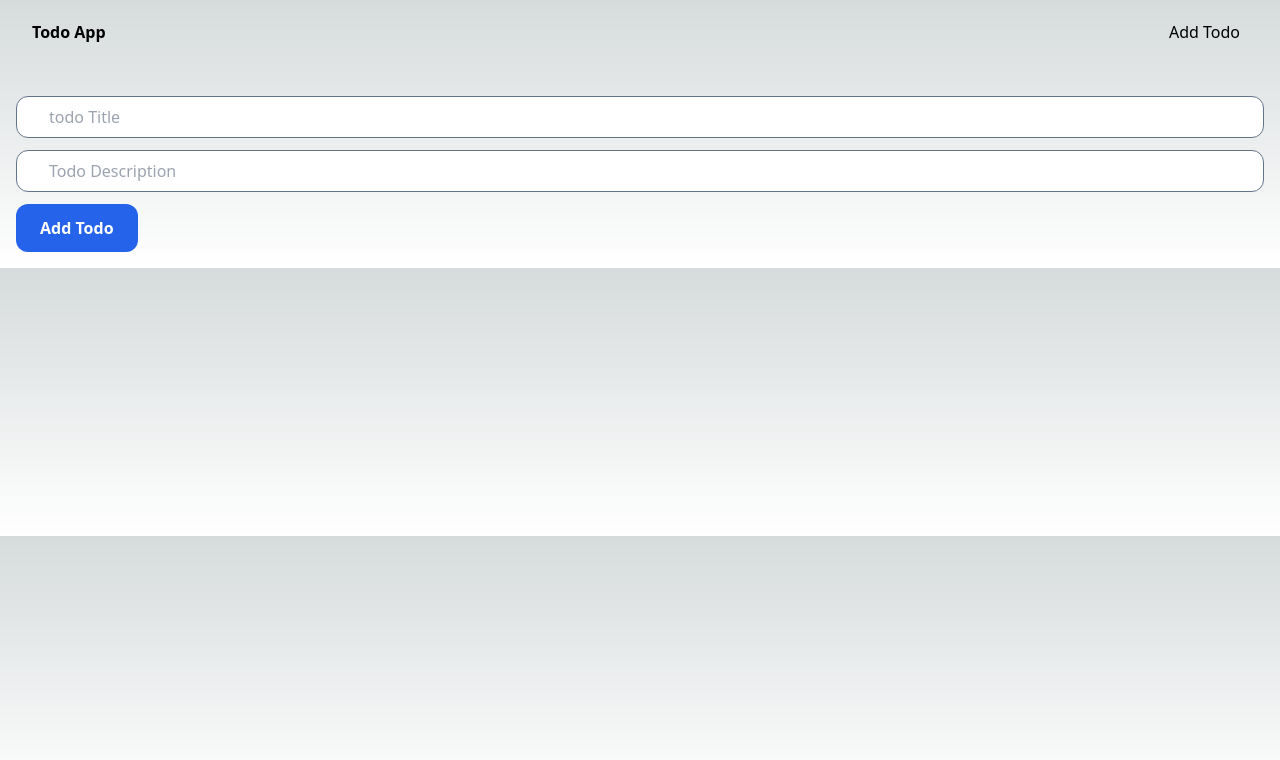
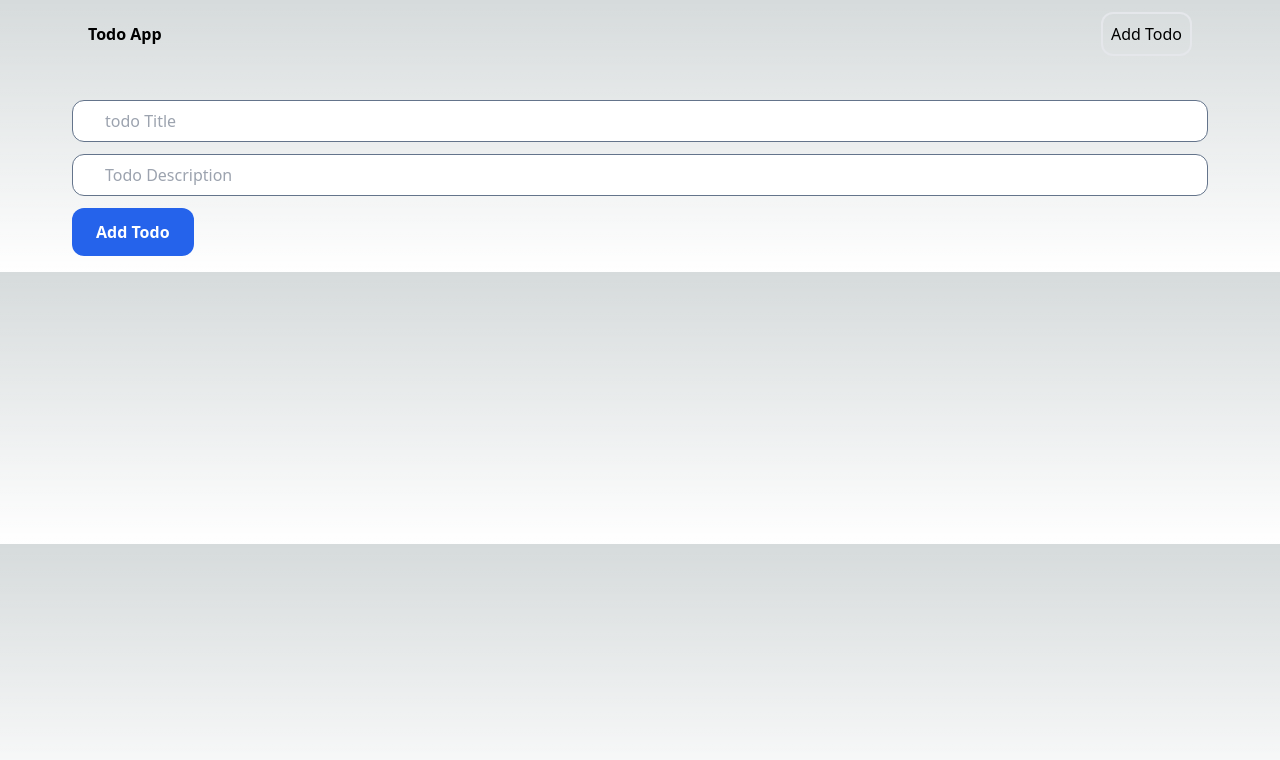
Before and after one commit to babanigit/Todo-App-NextJs, a Next.js app: page /addTodo in a window 1280 px wide. Shown: the top 760 px of the page. Built offline with nearby package versions, Linux system fonts and the light colour scheme.

Commit message:
some changes

```diff
--- a/app/layout.tsx
+++ b/app/layout.tsx
@@ -16,21 +16,16 @@ export default function RootLayout({
 }: Readonly<{
   children: React.ReactNode;
 }>) {
-
   return (
     <html lang="en">
-
-<body>
-
-
-      <ThemeProvider enableSystem={true} attribute="class" >
-
-      <div> <Navbar /> </div>
-      <div className="mt-8">{children}</div>
-
-      </ThemeProvider>
+      <body className=" px-14">
+        <ThemeProvider enableSystem={true} attribute="class">
+          <div>
+            <Navbar />
+          </div>
+          <div className="mt-8">{children}</div>
+        </ThemeProvider>
       </body>
-
     </html>
   );
 }
--- a/components/EditTopicForm.tsx
+++ b/components/EditTopicForm.tsx
@@ -47,17 +47,17 @@ const EditTopicForm = ({ id, title, description }: IProps) => {
         <input
           onChange={handleChange}
           id="newTitle"
-          className="border border-slate-500 px-8 py-2 text-white "
+          className="border border-slate-500 px-8 py-2 text-white rounded-xl "
           type="text"
-          placeholder="Topic Title"
+          placeholder="Todo Title"
         />
 
         <input
           onChange={handleChange}
           id="newDescription"
-          className="border border-slate-500 px-8 py-2 text-white "
+          className="border border-slate-500 px-8 py-2 text-white rounded-xl "
           type="text"
-          placeholder="Topic Description"
+          placeholder="Todo Description"
         />
 
         <button className="bg-green-600 font-bold text-white py-3 px-6 w-fit">
--- a/components/Navbar.tsx
+++ b/components/Navbar.tsx
@@ -24,7 +24,7 @@ export const Navbar = () => {
         Todo App
       </Link>
       <div className=" flex gap-3">
-        <Link className=" p-2" href={"/addTodo"}>
+        <Link className=" border-2 rounded-xl p-2" href={"/addTodo"}>
           Add Todo
         </Link>
       </div>
--- a/components/TodoList.tsx
+++ b/components/TodoList.tsx
@@ -38,7 +38,7 @@ export default async function TodoList() {
           {todo.todos.map((t: Itodo) => (
             <div
               key={t._id}
-              className="p-4 border border-slate-300 my-3 flex justify-between gap-5 items-start"
+              className="p-4 border border-slate-300 rounded-3xl  my-3 flex justify-between gap-5 items-start"
             >
               <div>
                 <h2 className="font-bold text-2xl">{t.title}</h2>
```
